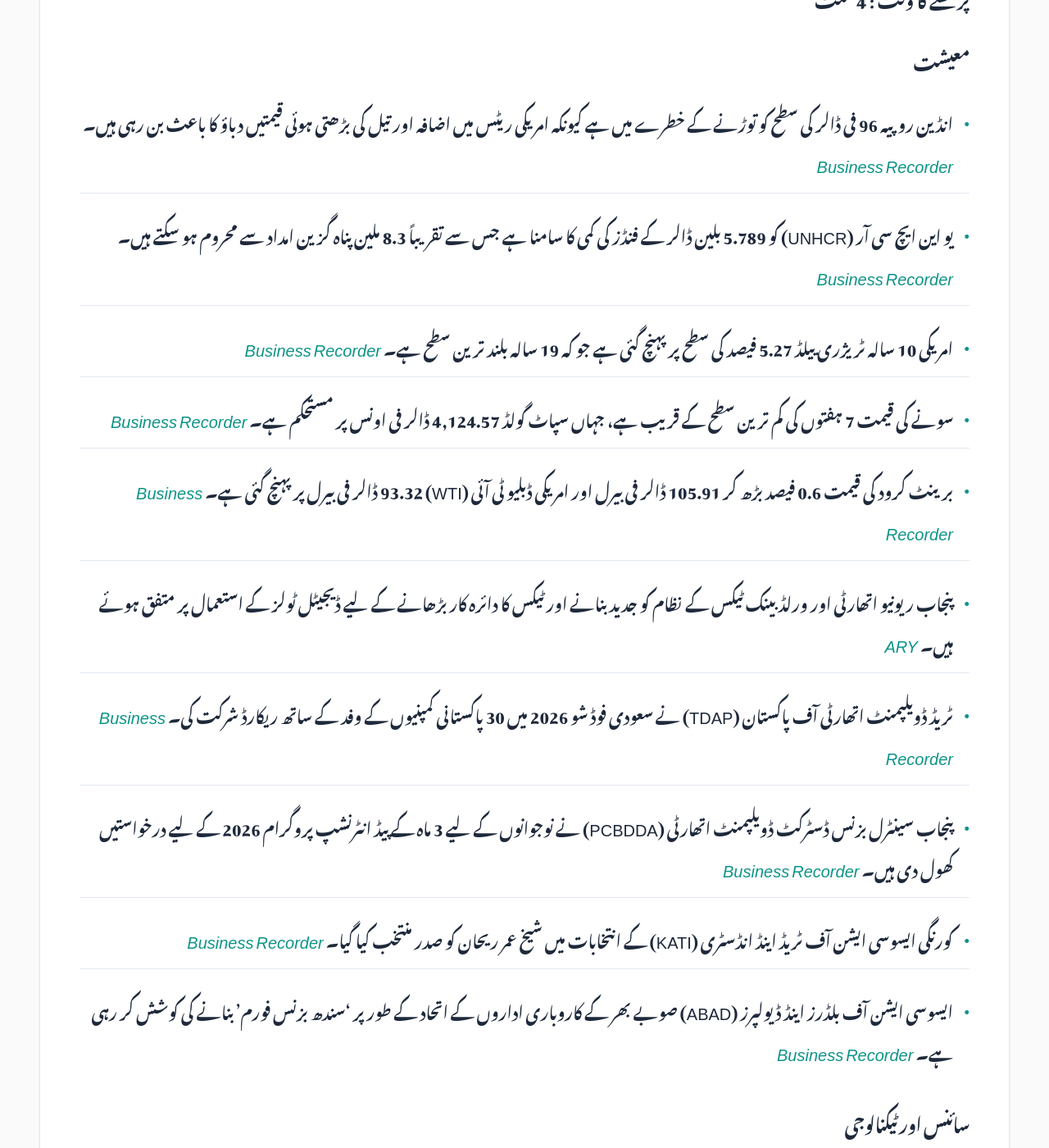
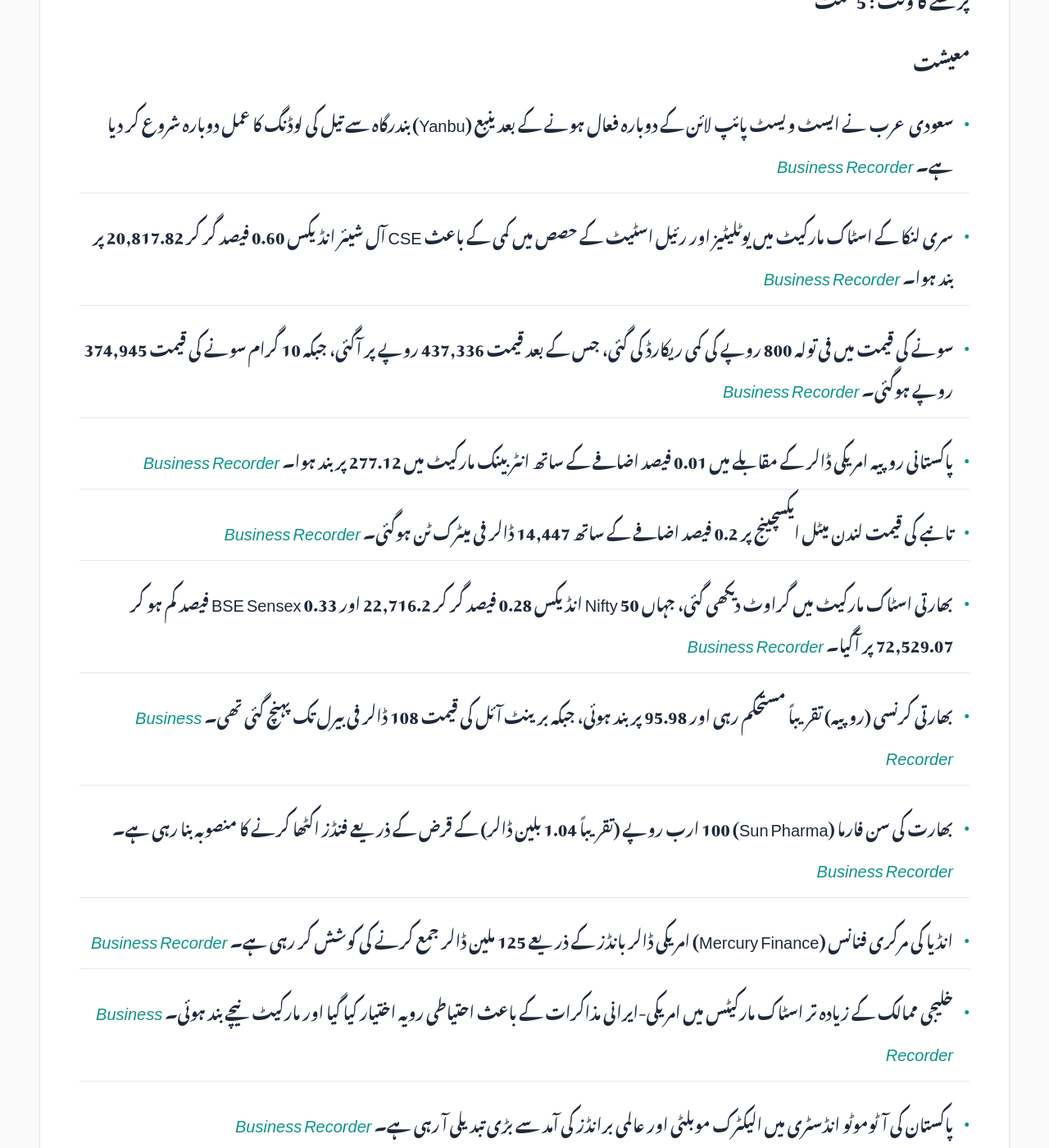
Before and after one commit to zsubzwary/news, a Jekyll site: the page built from ur/index.md, in a window 1280 px wide and 1400 px high, scrolled down 491 px. Shown: the whole window at 82% size. Built offline with Jekyll 4.4.1, drawn with Linux system fonts in a browser that asks for light colours; some web fonts are replaced; comment, search, counter and statistics services are not loaded; some of the changed text lies outside the part shown.

Commit message:
DateTime; 2026-09-29T16:09:54.133Z

```diff
--- a/ur/index.md
+++ b/ur/index.md
@@ -7,44 +7,49 @@ rtl: true
 
 پاکستان کی تازہ خبروں کا خلاصہ
 
- &lrm; 29-Sep-2026 09:09PKT
+ &lrm; 29-Sep-2026 21:09PKT
 
-پڑھنے کا وقت : 4 منٹ
+پڑھنے کا وقت : 5 منٹ
 
 ### معیشت
-- انڈین روپیہ 96 فی ڈالر کی سطح کو توڑنے کے خطرے میں ہے کیونکہ امریکی ریٹس میں اضافہ اور تیل کی بڑھتی ہوئی قیمتیں دباؤ کا باعث بن رہی ہیں۔ *[Business Recorder](https://www.brecorder.com/news/40441744/rising-us-yields-oil-headwinds-put-rbis-indian-rupee-96-buffer-to-the-test)*
-- یو این ایچ سی آر (UNHCR) کو 5.789 بلین ڈالر کے فنڈز کی کمی کا سامنا ہے جس سے تقریباً 8.3 ملین پناہ گزین امداد سے محروم ہو سکتے ہیں۔ *[Business Recorder](https://www.brecorder.com/news/40441742/un-agency-warns-funding-crisis-could-leave-83-million-people-without-aid)*
-- امریکی 10 سالہ ٹریژری ییلڈ 5.27 فیصد کی سطح پر پہنچ گئی ہے جو کہ 19 سالہ بلند ترین سطح ہے۔ *[Business Recorder](https://www.brecorder.com/news/40441741/stocks-wobble-as-bonds-slump-to-monthly-loss)*
-- سونے کی قیمت 7 ہفتوں کی کم ترین سطح کے قریب ہے، جہاں سپاٹ گولڈ 4,124.57 ڈالر فی اونس پر مستحکم ہے۔ *[Business Recorder](https://www.brecorder.com/news/40441740/gold-lingers-near-seven-week-low-ahead-of-us-economic-data)*
-- برینٹ کرود کی قیمت 0.6 فیصد بڑھ کر 105.91 ڈالر فی بیرل اور امریکی ڈبلیو ٹی آئی (WTI) 93.32 ڈالر فی بیرل پر پہنچ گئی ہے۔ *[Business Recorder](https://www.brecorder.com/news/40441737/oil-prices-rise-for-second-session-on-continued-middle-east-supply-concern)*
-- پنجاب ریونیو اتھارٹی اور ورلڈ بینک ٹیکس کے نظام کو جدید بنانے اور ٹیکس کا دائرہ کار بڑھانے کے لیے ڈیجیٹل ٹولز کے استعمال پر متفق ہوئے ہیں۔ *[ARY](https://arynews.tv/punjab-revenue-authority-world-bank-to-introduce-advanced-systems-to-expand-tax-base)*
-- ٹریڈ ڈویلپمنٹ اتھارٹی آف پاکستان (TDAP) نے سعودی فوڈ شو 2026 میں 30 پاکستانی کمپنیوں کے وفد کے ساتھ ریکارڈ شرکت کی۔ *[Business Recorder](https://www.brecorder.com/news/40441653/tdap-marks-record-participation-at-saudi-food-show-2026)*
-- پنجاب سینٹرل بزنس ڈسٹرکٹ ڈویلپمنٹ اتھارٹی (PCBDDA) نے نوجوانوں کے لیے 3 ماہ کے پیڈ انٹرنشپ پروگرام 2026 کے لیے درخواستیں کھول دی ہیں۔ *[Business Recorder](https://www.brecorder.com/news/40441735/pcbdda-opens-applications-for-youth-career-programme)*
-- کورنگی ایسوسی ایشن آف ٹریڈ اینڈ انڈسٹری (KATI) کے انتخابات میں شیخ عمر ریحان کو صدر منتخب کیا گیا۔ *[Business Recorder](https://www.brecorder.com/news/40441674/kati-elects-sheikh-umer-rehan-as-president)*
-- ایسوسی ایشن آف بلڈرز اینڈ ڈیولپرز (ABAD) صوبے بھر کے کاروباری اداروں کے اتحاد کے طور پر 'سندھ بزنس فورم' بنانے کی کوشش کر رہی ہے۔ *[Business Recorder](https://www.brecorder.com/news/40441673/abad-seeking-to-form-sindh-business-forum)*
+- سعودی عرب نے ایسٹ ویسٹ پائپ لائن کے دوبارہ فعال ہونے کے بعد ینبع (Yanbu) بندرگاہ سے تیل کی لوڈنگ کا عمل دوبارہ شروع کر دیا ہے۔ *[Business Recorder](https://www.brecorder.com/news/40441815/saudi-arabia-resumes-yanbu-oil-loading-after-pipeline-restart)*
+- سری لنکا کے اسٹاک مارکیٹ میں یوٹلیٹیز اور رئیل اسٹیٹ کے حصص میں کمی کے باعث CSE آل شیئر انڈیکس 0.60 فیصد گر کر 20,817.82 پر بند ہوا۔ *[Business Recorder](https://www.brecorder.com/news/40441809/sri-lankan-shares-fall-as-real-estate-utilities-stocks-weigh)*
+- سونے کی قیمت میں فی تولہ 800 روپے کی کمی ریکارڈ کی گئی، جس کے بعد قیمت 437,336 روپے پر آگئی، جبکہ 10 گرام سونے کی قیمت 374,945 روپے ہوگئی۔ *[Business Recorder](https://www.brecorder.com/news/40441793/gold-price-per-tola-drops-rs800-in-pakistan)*
+- پاکستانی روپیہ امریکی ڈالر کے مقابلے میں 0.01 فیصد اضافے کے ساتھ انٹر بینک مارکیٹ میں 277.12 پر بند ہوا۔ *[Business Recorder](https://www.brecorder.com/news/40441794/pakistan-rupee-records-gain-against-us-dollar)*
+- تانبے کی قیمت لندن میٹل ایکسچینج پر 0.2 فیصد اضافے کے ساتھ 14,447 ڈالر فی میٹرک ٹن ہوگئی۔ *[Business Recorder](https://www.brecorder.com/news/40441805/copper-steadies-as-mine-strike-threat-offsets-dollar-oil-strength)*
+- بھارتی اسٹاک مارکیٹ میں گراوٹ دیکھی گئی، جہاں Nifty 50 انڈیکس 0.28 فیصد گر کر 22,716.2 اور BSE Sensex 0.33 فیصد کم ہو کر 72,529.07 پر آگیا۔ *[Business Recorder](https://www.brecorder.com/news/40441797/indian-shares-extend-losing-run-on-elevated-oil-bond-yields)*
+- بھارتی کرنسی (روپیہ) تقریباً مستحکم رہی اور 95.98 پر بند ہوئی، جبکہ برینٹ آئل کی قیمت 108 ڈالر فی بیرل تک پہنچ گئی تھی۔ *[Business Recorder](https://www.brecorder.com/news/40441798/indian-rupee-ends-nearly-flat-as-traders-remain-glued-to-oil-moves-rbi-caps-fall)*
+- بھارت کی سن فارما (Sun Pharma) 100 ارب روپے (تقریباً 1.04 بلین ڈالر) کے قرض کے ذریعے فنڈز اکٹھا کرنے کا منصوبہ بنا رہی ہے۔ *[Business Recorder](https://www.brecorder.com/news/40441799/indias-sun-pharma-plans-1-billion-local-debt-sale-for-loan-takeout-sources-say)*
+- انڈیا کی مرکری فنانس (Mercury Finance) امریکی ڈالر بانڈز کے ذریعے 125 ملین ڈالر جمع کرنے کی کوشش کر رہی ہے۔ *[Business Recorder](https://www.brecorder.com/news/40441802/indias-sp-group-arm-taps-dollar-debt-to-meet-another-units-dues)*
+- خلیجی ممالک کے زیادہ تر اسٹاک مارکیٹس میں امریکی-ایرانی مذاکرات کے باعث احتیاطی رویہ اختیار کیا گیا اور مارکیٹ نیچے بند ہوئی۔ *[Business Recorder](https://www.brecorder.com/news/40441804/most-gulf-equities-end-lower-amid-cautious-response-to-renewed-us-iran-talks)*
+- پاکستان کی آٹوموٹو انڈسٹری میں الیکٹرک موبلٹی اور عالمی برانڈز کی آمد سے بڑی تبدیلی آ رہی ہے۔ *[Business Recorder](https://www.brecorder.com/news/40441808/the-pioneer-behind-pakistans-new-era-of-automotive-experiences)*
 
 ### سائنس اور ٹیکنالوجی
-- ایسٹرازینیکا (AstraZeneca) نے پھیپھڑوں کے کینسر کے علاج کے لیے ایک نئی دوا کے امتزاج کے لیے امریکی ایف ڈی اے (FDA) سے منظوری طلب کر لی ہے۔ *[ARY](https://arynews.tv/astrazeneca-seeks-fda-approval-of-hutchmed-lung-cancer-drug)*
-- راک اسٹار گیمز کی جانب سے 'ایل اے نوائر 2' (L.A. Noire 2) تیار کرنے کی اطلاعات ہیں جو سان فرانسسکو کے پس منظر میں ہوگی۔ *[ARY](https://arynews.tv/rockstar-games-reportedly-developing-l-a-noire-2-set-in-san-francisco)*
+- سیمسنگ (Samsung) اپنے آنے والے Galaxy S27 ماڈل میں سافٹ ویئر کے استحکام (software stability) کو ترجیح دے رہا ہے۔ *[ARY](https://arynews.tv/ice-universe-leak-reveals-samsung-is-prioritizing-software-stability-for-galaxy-s27)*
+- امریکہ میں اسپاٹی فائی (Spotify) اور اینتھروپک کے کلود (Claude) استعمال کرنے والے ہزاروں صارفین کو سروس میں دشواری کا سامنا کرنا پڑا۔ *[ARY](https://arynews.tv/spotify-down-for-thousands-of-users-in-us-downdetector-shows)*
+- اینتھروپک (Anthropic) نے اپنی آئی پی او (IPO) فائلنگ میں خبردار کیا ہے کہ مصنوعی ذہانت انسانیت کے لیے وجودی خطرات پیدا کر سکتی ہے۔ *[ARY](https://arynews.tv/anthropic-warns-ai-may-pose-existential-risks-to-humanity-in-ipo-filing)*
 
 ### سیاست
-- صدر ڈونلڈ ٹرمپ نے ایران کو پابندیوں میں نرمی دینے یا منجمد فنڈز کی واپسی کے حوالے سے افواہوں کی تردید کر دی ہے۔ *[Business Recorder](https://www.brecorder.com/news/40441746/trump-denies-offering-iran-sanctions-relief-for-nuclear-concessions)*
-- امریکی وزیر خارجہ مارکو روبیو نے کیوبا کو خبردار کیا ہے کہ وہ امریکی انتظامیہ کے خلاف فیصلے کا انجام برا ہوگا۔ *[Business Recorder](https://www.brecorder.com/news/40441745/rubio-says-us-is-hopeful-cuba-will-choose-a-different-path)*
-- وفاقی حکومت نے خیبر پختونخوا میں ہنگامی حالت نافذ کرنے کے اشارے دیے ہیں۔ *[ARY](https://arynews.tv/federal-government-hints-at-imposing-emergency-in-khyber-pakhtunkhwa)*
-- بہاولپور کے ضمنی انتخابات میں پی ایم ایل این کے امیدوار منیر اقبال چنار نے 39,000 ووٹوں کے مارجن سے کامیابی حاصل کی۔ *[Business Recorder](https://www.brecorder.com/news/40441657/pml-ns-bahawalpur-victory-reflects-public-trust-azma)*
-- اسلام آباد ہائی کورٹ نے موٹروے (M-1) کی بندش کے خلاف دائر درخواست پر نوٹس جاری کر دیا ہے۔ *[Business Recorder](https://www.brecorder.com/news/40441656/ihc-issues-notices-in-response-to-plea-against-closure-of-motorway-m-1)*
+- وزیراعظم شہباز شریف نے لندن میں بارکلیز، جے پی مورگن، سٹی، بلیک راک اور روتھ چائلڈ اینڈ کو کے سربراہان کے ساتھ ملاقاتیں کیں تاکہ پاکستان میں سرمایہ کاری بڑھائی جا سکے۔ *[Business Recorder](https://www.brecorder.com/news/40441811/pm-shehbaz-seeks-greater-investment-in-pakistan-from-global-financial-giants)*
 
 ### قومی
-- آئی ای ایس سی او (IESCO) نے 29 ستمبر کے لیے بجلی کی لوڈ شیڈنگ کا شیڈول جاری کر دیا ہے۔ *[ARY](https://arynews.tv/iesco-announces-power-shutdown-schedule-for-september-29)*
-- پنجاب حکومت ہر ڈویژن میں اسٹروک سینٹرز قائم کرے گی، جن میں سے 40 پہلے سے فعال ہیں اور مزید 17 دسمبر تک مکمل کرنے کا ہدف ہے۔ *[Business Recorder](https://www.brecorder.com/news/40441736/stroke-centres-planned-in-every-punjab-division)*
-- لیاری ٹرانسفارمیشن پروجیکٹ کا پہلا مرحلہ اگست 2027 تک مکمل کرنے کا ارادہ ہے۔ *[Business Recorder](https://www.brecorder.com/news/40441654/phase-i-of-lyari-project-to-be-completed-by-august-2027-nasir)*
-- سندھ کے سینئر وزیر شارجل انعام میمن نے بلاول بھٹو زرداری کو صوبے کے اہم پبلک ٹرانسپورٹ منصوبوں کی پیشرفت سے آگاہ کیا۔ *[Business Recorder](https://www.brecorder.com/news/40441655/sharjeel-briefs-bilawal-on-public-transport-projects)*
+- سندھ حکومت نے SSU کے نئے ہیڈ کوارٹر اور سیکیورٹی اکیڈمی کی تعمیر کے لیے 9.5 ارب روپے کے منصوبے کی منظوری دے دی ہے۔ *[ARY](https://arynews.tv/sindh-approves-rs-9-5-billion-plan-for-new-ssu-headquarters-and-security-academy)*
+- صومالیہ میں ہائی جیک شدہ جہاز 'Honour 25' پر حملے کے دوران پاکستانی عملے کے ارکان شہید ہو گئے۔ *[ARY](https://arynews.tv/hijacked-honour-25-vessel-attacked-in-somalia-pakistani-crew-members-killed)*
+- لاہور میں ہونے والے زیادتی کے کیس میں ازری خاتون ڈیانا نے اپنا بیان ریکارڈ کروا دیا ہے۔ *[ARY](https://arynews.tv/azeri-woman-diana-records-statement-in-lahore-assault-case)*
+- او جی ڈی سی ایل (OGDCL) نے لیتھیم کی تلاش کے لیے پاکستان انسٹیٹیوٹ آف نیوکلیئر سائنس اینڈ ٹیکنالوجی (PINSTECH) کے ساتھ معاہدہ کیا ہے۔ *[Business Recorder](https://www.brecorder.com/news/40441800/ogdcl-inks-deal-with-pinstech-for-lithium-exploration)*
 
 ### بین الاقوامی
-- امریکہ اور ایران جنگ کے خاتمے کے لیے ثالثوں کے ذریعے نیویارک میں الگ الگ مذاکرات کر رہے ہیں۔ *[ARY](https://arynews.tv/us-iran-separately-talk-with-mediators-in-latest-bid-to-end-war)*
-- ذرائع کے مطابق امریکہ ایران اور عراق کے نجف کے درمیان پروازوں کے لیے پابندیوں میں چھوٹ دے سکتا ہے۔ *[ARY](https://arynews.tv/us-to-grant-sanctions-waiver-for-flights-between-iran-and-iraqs-najaf-source-says)*
-- برطانیہ کے فیئر فورڈ ایئر بیس پر حملے کی ایک ممکنہ سازش کا انکشاف ہوا ہے۔ *[ARY](https://arynews.tv/suspected-plot-to-attack-uks-fairford-airbase-used-by-us-what-do-we-know)*
-- ہیٹی کے علاقے آرٹی بونیٹ میں سیکورٹی آپریشن کے بعد گروہوں کے انتقامی حملے میں کم از کم 11 افراد ہلاک ہو گئے۔ *[Business Recorder](https://www.brecorder.com/news/40441743/haiti-gang-retaliation-leaves-at-least-11-dead-after-security-operation)*
+- ترکی نے غیر ادا شدہ قرضوں کے باعث ایران کی کیسپین ایئر لائنز کا طیارہ ضبط کر لیا ہے۔ *[ARY](https://arynews.tv/turkey-seizes-jet-from-irans-caspian-airlines-over-unpaid-debt-reports)*
+- روس نے اپنے 2027 کے فوجی اخراجات میں 27 فیصد اضافے کا اعلان کیا ہے۔ *[ARY](https://arynews.tv/russia-raises-2027-military-spending-by-27-budget-documents-show)*
+- عراقی ایئر ویز نے خصوصی استثنا ملنے کے بعد اکتوبر میں ایران کے لیے اپنی پروازیں دوبارہ شروع کرنے کی تیاری مکمل کر لی ہے۔ *[Business Recorder](https://www.brecorder.com/news/40441810/iraqi-airways-to-resume-iran-flights-in-october-after-securing-special-exemption)*
+- بنگلہ دیش نے اپنے قومی ایئر لائن 'بمن' کے بیڑے کو بڑھانے کے لیے ایئر بس (Airbus) سے 10 طیارے خریدنے کا ارادہ ظاہر کیا ہے۔ *[Business Recorder](https://www.brecorder.com/news/40441807/bangladesh-eyes-airbus-deal-for-10-aircraft-after-boeing-order)*
+- بھارت کی عدالت نے ریڈ بل (Red Bull) کو اپنے کین پر "انرجی ڈرنک" کا لیبل استعمال کرنے کی اجازت دے دی ہے۔ *[Business Recorder](https://www.brecorder.com/news/40441803/red-bull-wins-india-court-reprieve-to-use-energy-drink-label)*
+- امریکی افواج دو دہائیوں کے بعد عراق سے اپنے آخری اڈوں سے نکل رہی ہیں۔ *[Business Recorder](https://www.brecorder.com/news/40441795/us-forces-exit-iraq-after-two-decades-leaving-opening-for-iran-say-experts)*
 
-### صحت
-- ایک حالیہ تحقیق کے مطابق ذہنی صحت کے مسائل اب ایک دہائی پہلے کے مقابلے میں زیادہ عرصے تک برقرار رہتے ہیں۔ *[ARY](https://arynews.tv/mental-health-disorders-are-lasting-longer-today-than-a-decade-ago-study-finds)*
+### کھیل
+- 2026 کے ڈبلیو این بی اے (WNBA) پلے آفز کے حوالے سے چیمپئن شپ کی پیشگوئیوں اور امکانات جاری کر دیے گئے ہیں۔ *[ARY](https://arynews.tv/2026-wnba-playoff-predictions-championship-odds-and-title-favorites-breakdown)*
+- پاکستان نے ایشین گیمز کے بیٹل رائل ای اسپورٹس مقابلے میں کانسی کا تمغہ جیت لیا ہے، جس سے ملک کا مجموعی تمغہ کل 5 ہو گیا ہے۔ *[Business Recorder](https://www.brecorder.com/news/40441801-pakistan-clinch-esports-bronze-at-asian-games)*
+- ناگویا کے منتظمین نے پاکستان اور جنوبی کوریا کی ٹیموں کے ساتھ سفر اور مقام کی غلطی پر معذرت کر لی ہے۔ *[Business Recorder](https://www.brecorder.com/news/40441796-nagoya-organisers-regret-pakistan-and-south-korea-travel-mix-ups)*
+
+### دیگر
+- کیسیو (Casio) نے اپنی سب سے سستی اسکوائر ڈیجیٹل گھڑی کے ساتھ اسٹیل بریسلٹ بھی متعارف کروا دیا ہے۔ *[ARY](https://arynews.tv/casio-adds-a-steel-bracelet-to-its-most-affordable-square-digital-watch)*
```
